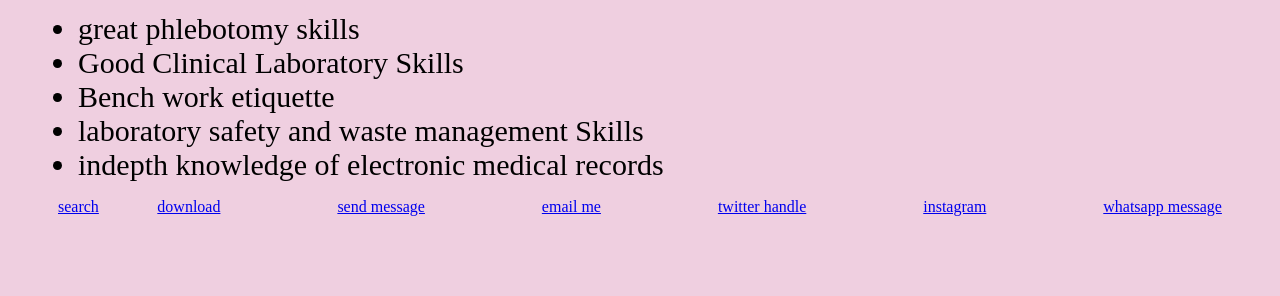
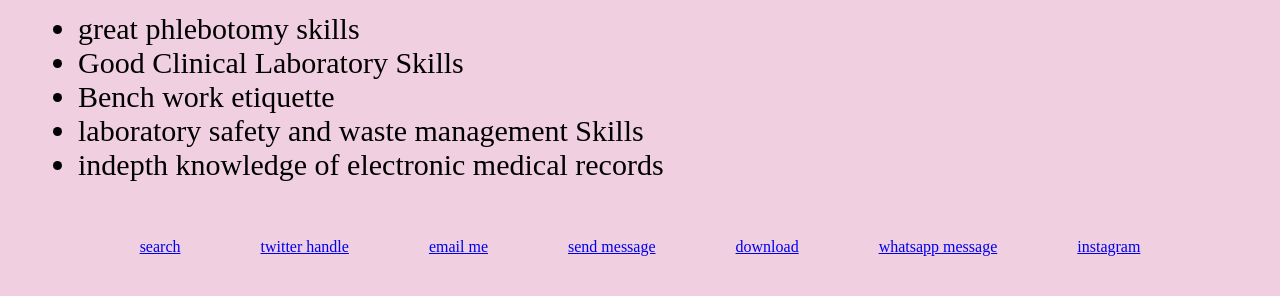
Before and after one commit to joefrankpaul/portfolio, a PHP site: page / in a window 1280 px wide. Shown: the part 1403-1699 px from the top of the page. Before the commit the page ends 1619 px from the top, so only its background shows below. Run offline with PHP 8.4, Linux system fonts and the light colour scheme.

Commit message:
adjustment

```diff
--- a/index.html
+++ b/index.html
@@ -87,14 +87,28 @@
       </div>
     </main>
     <footer>
-      <div>
-        <a href="https:/portfolio.html">search</a>
-        <a href="/portfolio.html" download>download</a><br />
-        <a href="tel:+2348168008477">send message</a><br />
-        <a href="mailto:joefran4christ@gmail.com">email me</a><br />
-        <a href="https://twitter.com/Ezitoplus">twitter handle</a><br />
-        <a href="https://www.instagram.com/ezetofada/">instagram</a><br />
-        <a href="https://web.whatsapp.com/">whatsapp message</a>
+      <div class="fd">
+        <div class="r">
+          <a href="https:/portfolio.html">search</a>
+        </div>
+        <div class="r">
+          <a href="https://twitter.com/Ezitoplus">twitter handle</a>
+        </div>
+        <div class="r">
+          <a href="mailto:joefran4christ@gmail.com">email me</a>
+        </div>
+        <div class="r">
+          <a href="tel:+2348168008477">send message</a>
+        </div>
+        <div class="r">
+          <a href="/portfolio.html" download>download</a>
+        </div>
+        <div class="r">
+          <a href="https://web.whatsapp.com/">whatsapp message</a>
+        </div>
+        <div class="r">
+          <a href="https://www.instagram.com/ezetofada/">instagram</a>
+        </div>
       </div>
     </footer>
   </body>
--- a/stylingportfolio.css
+++ b/stylingportfolio.css
@@ -44,11 +44,20 @@ main >div > ul{
     padding-left: 70px;
 }
 
-footer >div{
+footer{
     display: flex;
-    justify-content: space-between;
-    padding-left: 50px;
-    padding-right: 50px;
+    /* align-items: center; */
+    justify-content: space-around;
+    /* padding-left: 50px;
+    padding-right: 50px; */
+}
+.r{
+    text-align: center;
+    padding: 40px;
+}
+.fd{
+    display: flex;
+    justify-content: center;
 }
 .SELF{
     display: flex;
```
